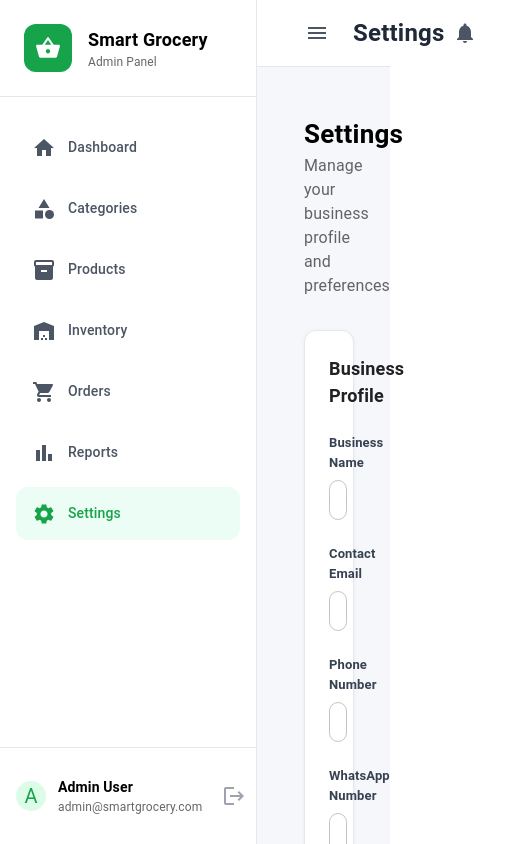
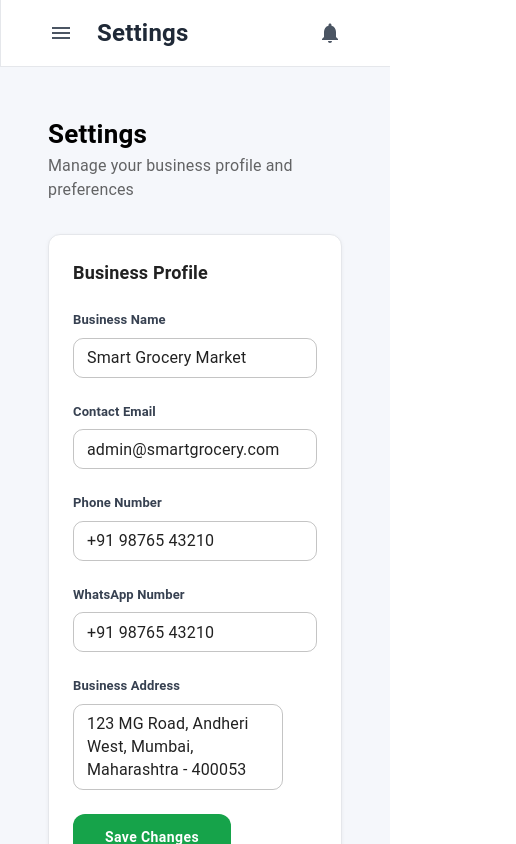
Before and after one commit to 106SahilNimje/Grodery_Adminpanel, a React (Create React App) app: page /settings in a window 390 px wide. Shown: the top 844 px of the page, 516 px wide, since content can reach past the window. Built offline with nearby package versions, Linux system fonts and the light colour scheme; sample sign-in values are in the browser's storage.

Commit message:
Website on Fixing Mobile Sidebar Toggle

```diff
--- a/src/Pages/AddCategory.js
+++ b/src/Pages/AddCategory.js
@@ -151,7 +151,7 @@ export default function CategoryForm() {
           )}
         </Box>
 
-        <Box display="flex" gap={2} mb={3}>
+        <Box display="flex" gap={2} mb={3} flexWrap="wrap">
           <TextField
             type="color"
             label="Icon Background"
--- a/src/Pages/AddProducts.js
+++ b/src/Pages/AddProducts.js
@@ -136,7 +136,7 @@ export default function AddProduct() {
       </Box>
 
       <Paper sx={{ p: 4, borderRadius: 3 }}>
-        <Box display="grid" gridTemplateColumns={{ md: "1fr 1fr" }} gap={3}>
+        <Box display="grid" gridTemplateColumns={{ xs: "1fr", md: "1fr 1fr" }} gap={3}>
           <TextField
             label="Product Name *"
             value={name}
@@ -215,7 +215,7 @@ export default function AddProduct() {
 
         <Box mt={4}>
           <Typography fontWeight={600} mb={2}>Product Variants *</Typography>
-          <Box display="grid" gridTemplateColumns={{ md: "1fr 1fr 1fr auto" }} gap={2} alignItems="center">
+          <Box display="grid" gridTemplateColumns={{ xs: "1fr", md: "1fr 1fr 1fr auto" }} gap={2} alignItems="center">
             <TextField
               label="Unit (e.g. 1kg)"
               value={vUnit}
--- a/src/components/Layout.js
+++ b/src/components/Layout.js
@@ -11,6 +11,7 @@ export default function Layout() {
   const { token } = useSelector((state) => state.auth);
   const navigate = useNavigate();
   const [isChecked, setIsChecked] = useState(false);
+  const [mobileOpen, setMobileOpen] = useState(false);
 
   useEffect(() => {
     if (!token) {
@@ -19,11 +20,15 @@ export default function Layout() {
     setIsChecked(true);
   }, [token, navigate]);
 
+  const handleDrawerToggle = () => {
+    setMobileOpen(!mobileOpen);
+  };
+
   if (!isChecked) {
     return (
-        <Box sx={{ display: 'flex', justifyContent: 'center', alignItems: 'center', height: '100vh' }}>
-            <CircularProgress />
-        </Box>
+      <Box sx={{ display: 'flex', justifyContent: 'center', alignItems: 'center', height: '100vh' }}>
+        <CircularProgress />
+      </Box>
     );
   }
 
@@ -31,17 +36,17 @@ export default function Layout() {
 
   return (
     <Box sx={{ minHeight: "100vh", bgcolor: "#f5f7fb" }}>
-      <Sidebar />
+      <Sidebar mobileOpen={mobileOpen} handleDrawerToggle={handleDrawerToggle} />
 
       <Box
         sx={{
-          ml: `${SIDEBAR_WIDTH}px`,
+          ml: { xs: 0, lg: `${SIDEBAR_WIDTH}px` },
           minHeight: "100vh",
           display: "flex",
           flexDirection: "column"
         }}
       >
-        <Topbar />
+        <Topbar onMenuClick={handleDrawerToggle} />
 
         <Box sx={{ flexGrow: 1, p: 3 }}>
           <Outlet />
--- a/src/components/Sidebar.js
+++ b/src/components/Sidebar.js
@@ -6,7 +6,8 @@ import {
   ListItemIcon,
   ListItemText,
   Avatar,
-  IconButton
+  IconButton,
+  Drawer
 } from "@mui/material";
 
 import {
@@ -24,6 +25,9 @@ import { logout } from "../Store/AuthSlice";
 import { NavLink } from "react-router-dom";
 import { useNavigate } from "react-router-dom";
 import { useDispatch, useSelector } from "react-redux";
+
+const SIDEBAR_WIDTH = 256;
+
 const menuItems = [
   { label: "Dashboard", path: "/", icon: <Home /> },
   { label: "Categories", path: "/categories", icon: <Category /> },
@@ -34,7 +38,7 @@ const menuItems = [
   { label: "Settings", path: "/settings", icon: <Settings /> }
 ];
 
-export default function Sidebar() {
+export default function Sidebar({ mobileOpen, handleDrawerToggle }) {
   const dispatch = useDispatch();
   const navigate = useNavigate();
   const { admin } = useSelector((state) => state.auth);
@@ -43,20 +47,9 @@ export default function Sidebar() {
     dispatch(logout());
     navigate("/login", { replace: true });
   };
-  return (
-    <Box
-      sx={{
-        width: 256,
-        height: "100vh",
-        bgcolor: "#fff",
-        borderRight: "1px solid #e5e7eb",
-        display: "flex",
-        flexDirection: "column",
-        position: "fixed",
-        left: 0,
-        top: 0
-      }}
-    >
+
+  const drawer = (
+    <Box sx={{ height: "100%", display: "flex", flexDirection: "column" }}>
       <Box
         sx={{
           p: 3,
@@ -97,6 +90,12 @@ export default function Sidebar() {
               key={item.label}
               component={NavLink}
               to={item.path}
+              onClick={() => {
+                // Close sidebar on mobile when an item is clicked
+                if (mobileOpen && handleDrawerToggle) {
+                  handleDrawerToggle();
+                }
+              }}
               sx={{
                 px: 2,
                 py: 1.5,
@@ -185,4 +184,39 @@ export default function Sidebar() {
       </Box>
     </Box>
   );
+
+  return (
+    <Box
+      component="nav"
+      sx={{ width: { lg: SIDEBAR_WIDTH }, flexShrink: { lg: 0 } }}
+    >
+      {/* Mobile drawer */}
+      <Drawer
+        variant="temporary"
+        open={mobileOpen}
+        onClose={handleDrawerToggle}
+        ModalProps={{
+          keepMounted: true, // Better open performance on mobile.
+        }}
+        sx={{
+          display: { xs: "block", lg: "none" },
+          "& .MuiDrawer-paper": { boxSizing: "border-box", width: SIDEBAR_WIDTH },
+        }}
+      >
+        {drawer}
+      </Drawer>
+
+      {/* Desktop drawer */}
+      <Drawer
+        variant="permanent"
+        sx={{
+          display: { xs: "none", lg: "block" },
+          "& .MuiDrawer-paper": { boxSizing: "border-box", width: SIDEBAR_WIDTH },
+        }}
+        open
+      >
+        {drawer}
+      </Drawer>
+    </Box>
+  );
 }
```
